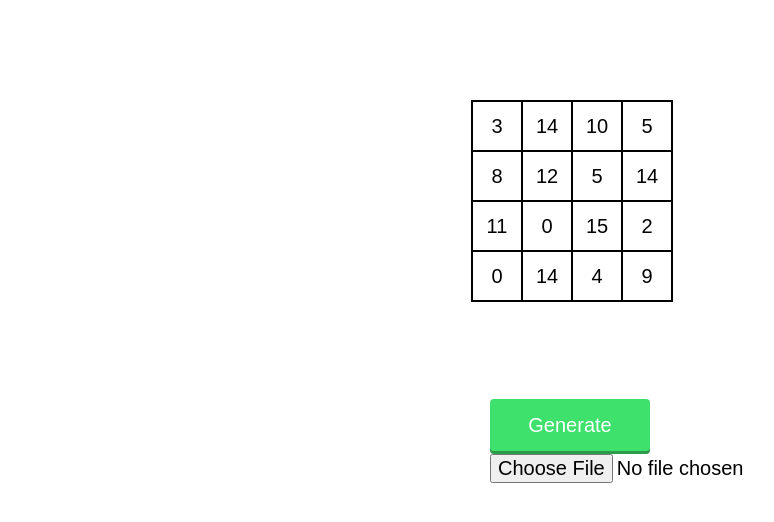
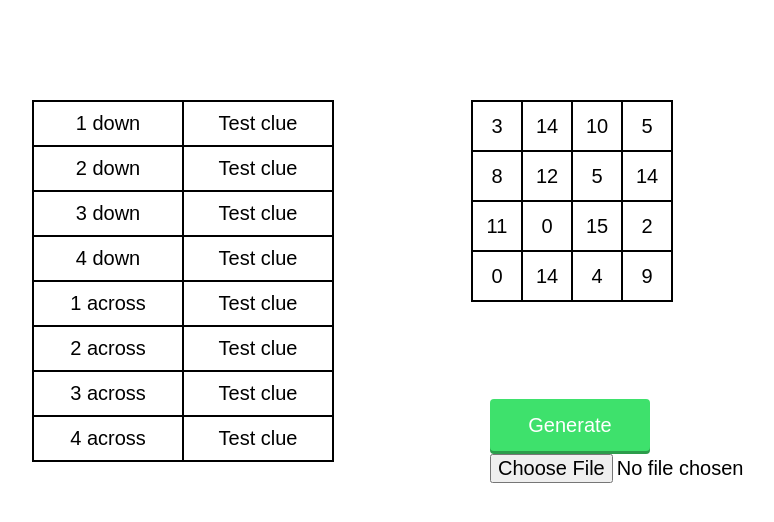
Before and after one commit to LucaKoval/Crossword-Creator, a React (Create React App) app: page / in a window 1280 px wide. Shown: the top 522 px of the page, without its empty margins (68-842 px from the left). Built offline with nearby package versions, Linux system fonts and the light colour scheme.

Commit message:
Adding placeholder clues

```diff
--- a/src/App.js
+++ b/src/App.js
@@ -2,6 +2,7 @@ import React, { Component } from "react";
 
 import './styles/global.css';
 import styles from './styles/App.module.css';
+import ClueTable from './components/ClueTable';
 import Crossword from './components/Crossword';
 import ProblemInput from './components/ProblemInput';
 
@@ -11,6 +12,7 @@ class App extends Component {
 
     	this.state = {
     		size: 4,
+    		clues: [],
     		data: [],
     	};
   	}
@@ -21,6 +23,13 @@ class App extends Component {
 
   	generateData = () => {
   		let size = this.state.size;
+  		let clues = [];
+  		for (let i = 0; i < size * 2; i++) {
+  			let clue = "Test clue";
+  			clues.push(clue);
+  		}
+  		this.setState({ clues: clues });
+
   		let data = [];
   		for (let i = 0; i < size; i++) {
   			let row = [];
@@ -36,6 +45,11 @@ class App extends Component {
   		return(
   			<div className={styles.container}>
   				<div className={styles.contentContainer}>
+  					<div className={styles.clueTableContainer}>
+  						<ClueTable
+  							data={this.state.clues}
+  						/>
+  					</div>
 	  				<div className={styles.crosswordContainer}>
 	  					<Crossword
 	  						size={this.state.size}
@@ -50,9 +64,9 @@ class App extends Component {
 	              			onClick={this.generateData}
 	            		/>
 	            		<div className={styles.buttonShadow} />
-									<ProblemInput/>
-	          </div>
-	        </div>
+						<ProblemInput/>
+	          		</div>
+	        	</div>
   			</div>
   		);
   	}
--- /dev/null
+++ b/src/components/ClueTable.js
@@ -0,0 +1,62 @@
+import React, { Component } from "react";
+
+import '../styles/global.css';
+import styles from '../styles/ClueTable.module.css';
+
+
+class ClueTable extends Component {
+  	constructor(props) {
+    	super(props);
+
+    	this.state = {
+    	};
+  	}
+
+  	table = () => {
+  		let data = this.props.data;
+  		if (data.length > 0) {
+  			let rows = [];
+	  		for (let i = 0; i < data.length; i++) {
+	  			let row = [];
+	  			let clueNumber = 0;
+	  			if (i < data.length/2) {
+	  				clueNumber = i + 1 + " down";
+	  			} else {
+	  				clueNumber = i + 1 - data.length/2 + " across";
+	  			}
+	  			for (let j = 0; j < 2; j++) {
+	  				row.push(
+	  					<div
+	  						className={styles.cellContainer}
+	  						key={"cell "+i+""+j}
+	  					>
+	  						<div className={styles.cell}>
+	  							{j == 0 ? clueNumber : data[i]}
+	  						</div>
+	  					</div>
+	  				)
+	  			}
+	  			rows.push(
+	  				<div
+	  					className={styles.row}
+	  					key={"row"+i}
+	  				>
+	  					{row}
+	  				</div>
+	  			)
+	  		}
+	  		return <div className={styles.board}>{rows}</div>
+	  	}
+	  	return <div className={styles.board}></div>
+  	}
+
+  	render() {
+  		return(
+  			<div className={styles.container}>
+  				{this.table()}
+  			</div>
+  		);
+  	}
+}
+
+export default ClueTable;
--- a/src/styles/App.module.css
+++ b/src/styles/App.module.css
@@ -16,6 +16,12 @@
 	align-items: center;
 
 	width: 80%;
+}
+
+.clueTableContainer {
+	position: absolute;
+	top: 0;
+	left: 0;
 }
 
 .buttonContainer {
--- /dev/null
+++ b/src/styles/ClueTable.module.css
@@ -0,0 +1,34 @@
+.container {
+	display: flex;
+	justify-content: center;
+	align-items: center;
+
+	padding: 100px;
+}
+
+.board {
+	display: flex;
+	flex-direction: column;
+	justify-content: center;
+	align-items: center;
+
+	border: 1px black solid;
+}
+
+.row {
+	display: flex;
+	flex-direction: row;
+	justify-content: center;
+	align-items: center;
+}
+
+.cellContainer {
+	display: flex;
+	justify-content: center;
+	align-items: center;
+
+	padding: 10px;
+	min-width: 128px;
+
+	border: 1px black solid;
+}
```
